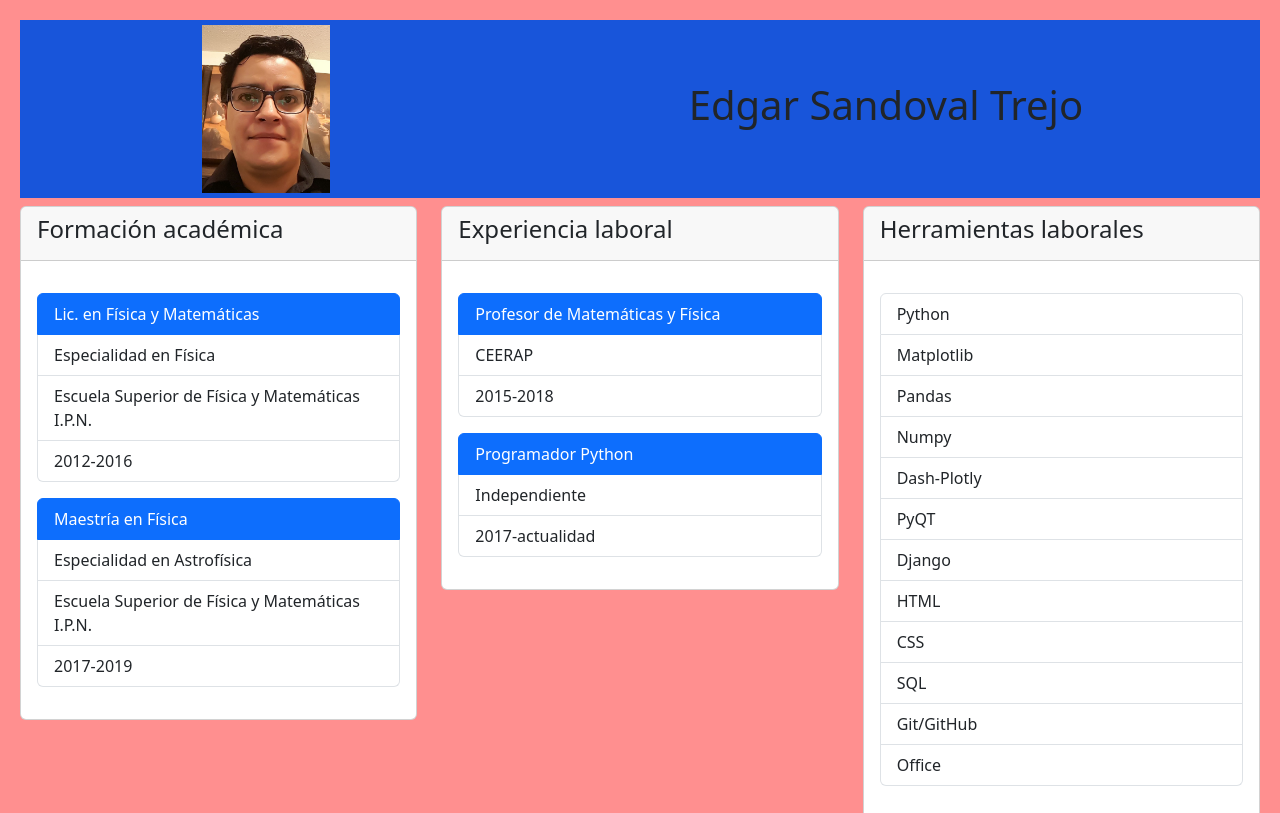
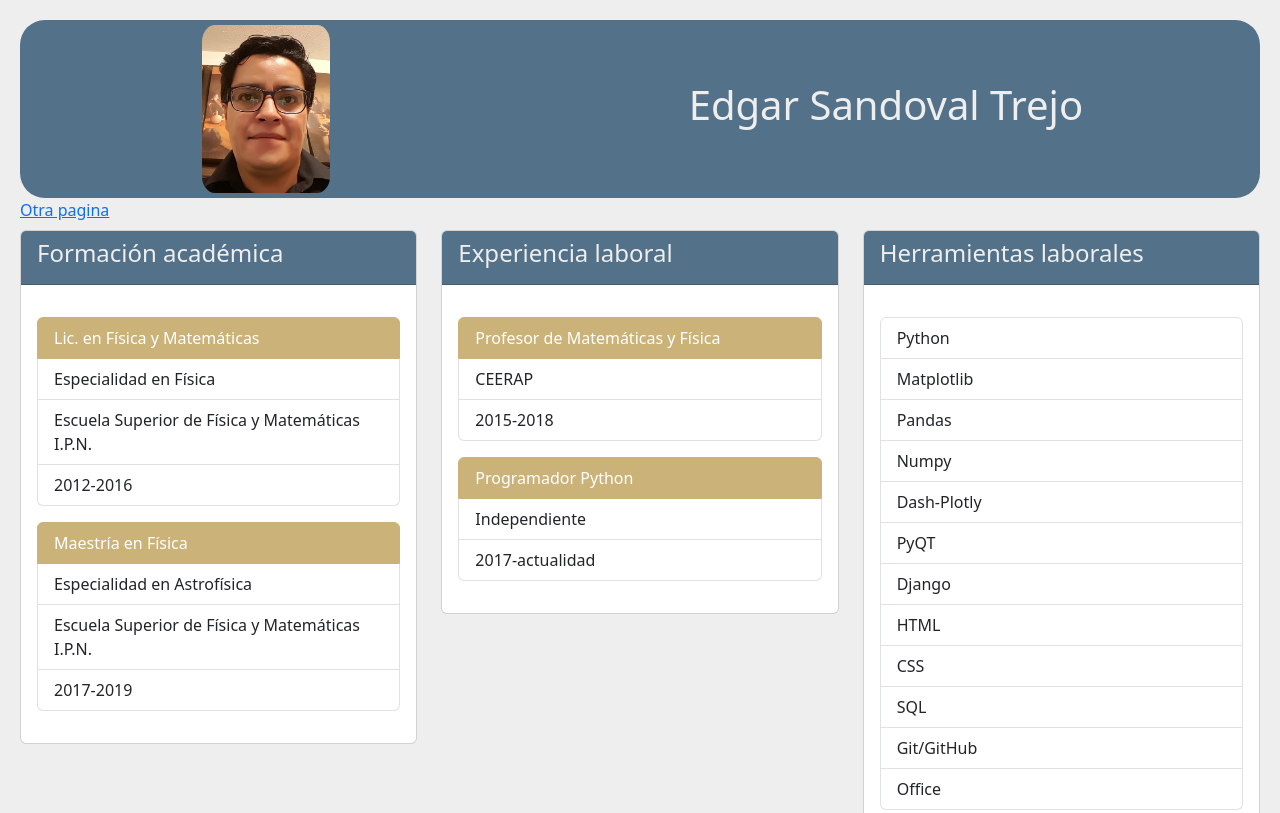
Before and after one commit to aphics/aphics.github.com, a plain HTML site: page index.html in a window 1280 px wide. Shown: the top 813 px of the page. Drawn offline with nearby package versions, Linux system fonts and the light colour scheme.

Commit message:
Cambios en diseño y prueba de creación de otra página

```diff
--- a/assets/css/styles.css
+++ b/assets/css/styles.css
@@ -1,17 +1,37 @@
+:root{
+    --color1: #537188;
+    --color2: #CBB279;
+    --color3: #E1D4BB;
+    --color4: #EEEEEE;
+}
+
 .header-container{
-    background-color: rgb(24, 85, 218);
+    background-color: var(--color1);
+    color: var(--color4);
     display: flex;
     align-items: center;
     justify-content: space-around;
+    border-radius: 2% / 14%;
 }
 
 .hero-img{
     width: 10vw;
     margin: 5px;
-
+    border-radius: 10%;
 }
 
 body{
-    background-color: rgba(255, 0, 0, 0.438);
+    background-color: var(--color4);
     margin: 20px 20px;
 }
+
+.card-header{
+    background-color: var(--color1);
+    color: var(--color4);
+}
+
+li.active{
+    background-color: var(--color2) !important;
+    border-color: var(--color2) !important;
+    color: var(--color1);
+}
--- a/index.html
+++ b/index.html
@@ -15,6 +15,7 @@
         <img class="img-fluid hero-img" src="/assets/images/yo.jpg" alt="mi foto">
         <h1>Edgar Sandoval Trejo</h1>
     </div>
+    <a href="otro.html">Otra pagina</a>
     <div class="row">
         <div class="col-sm-4 my-2">
             <div class="card">
```
Also changed, not shown: otro.html (added, +12 -0 lines).
